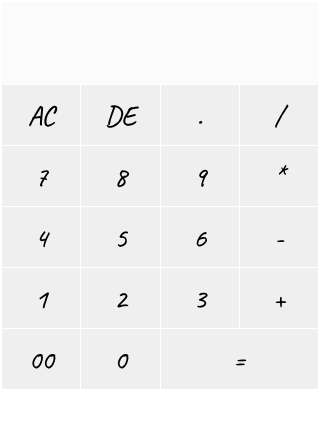
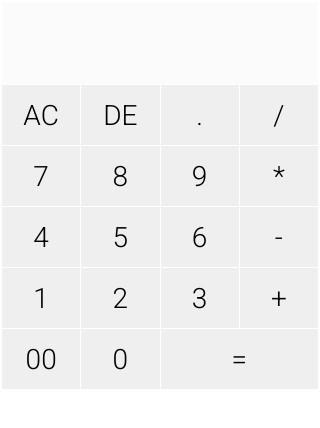
Before and after one commit to PrinceKhunt16/Calculator-ElectronJs, an Electron app: page index.html in a window 320 px wide. Drawn offline with Linux system fonts and the light colour scheme.

Commit message:
Change font

```diff
--- a/style.css
+++ b/style.css
@@ -1,11 +1,10 @@
 @import url('https://fonts.googleapis.com/css2?family=Roboto:wght@100;300;400;500;700;900&display=swap');
-@import url('https://fonts.googleapis.com/css2?family=Caveat:wght@400;500&display=swap');
 
 * {
   margin: 0;
   padding: 0;
   box-sizing: border-box;
-  font-family: 'Caveat';
+  font-family: 'Roboto';
 }
 
 .container {
@@ -47,7 +46,7 @@
   width: 100%;
   height: 60px;
   font-size: 28px;
-  font-weight: 500;
+  font-weight: 300;
   letter-spacing: 1;
   border-radius: 0px;
 }
```
